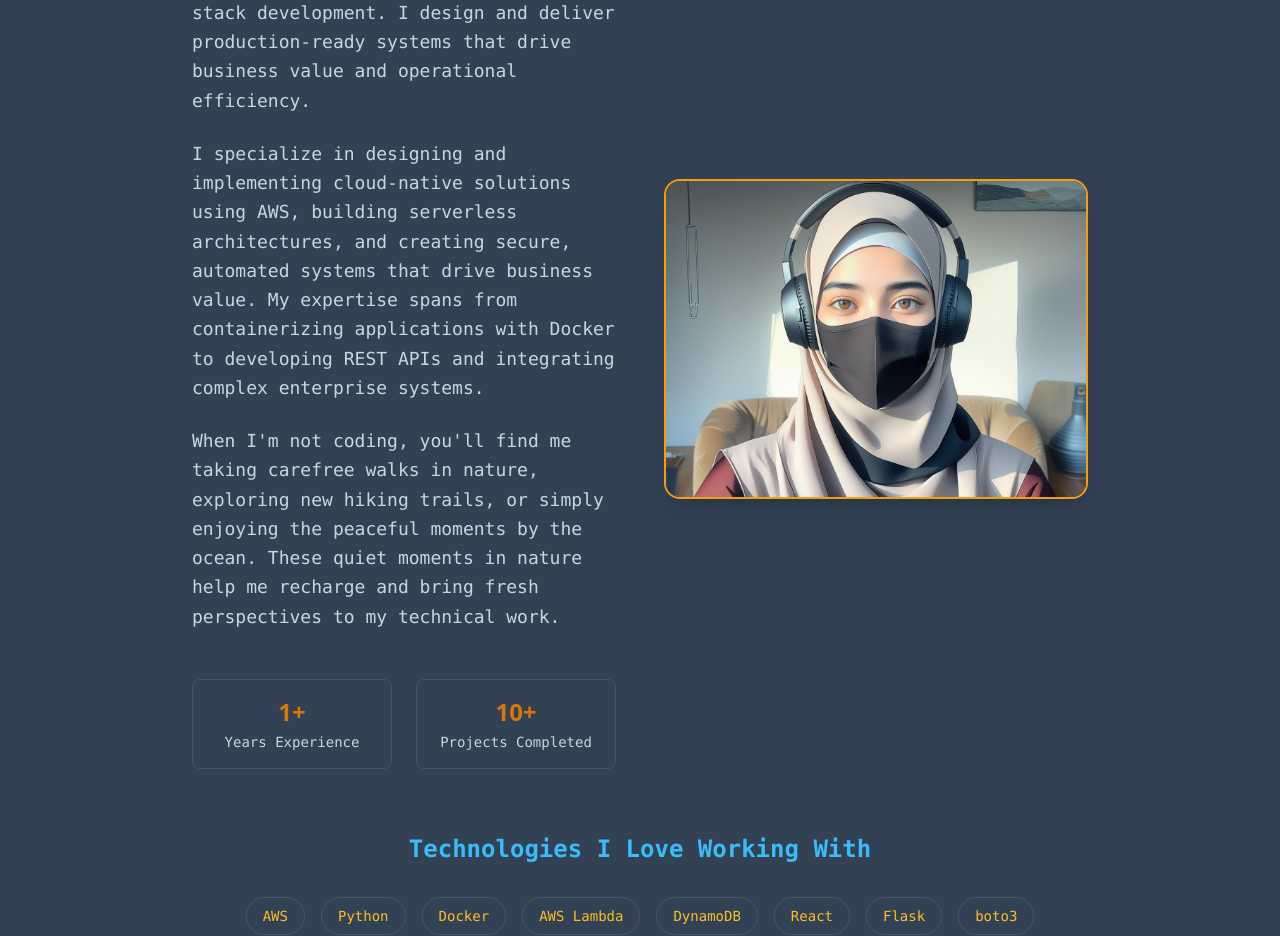
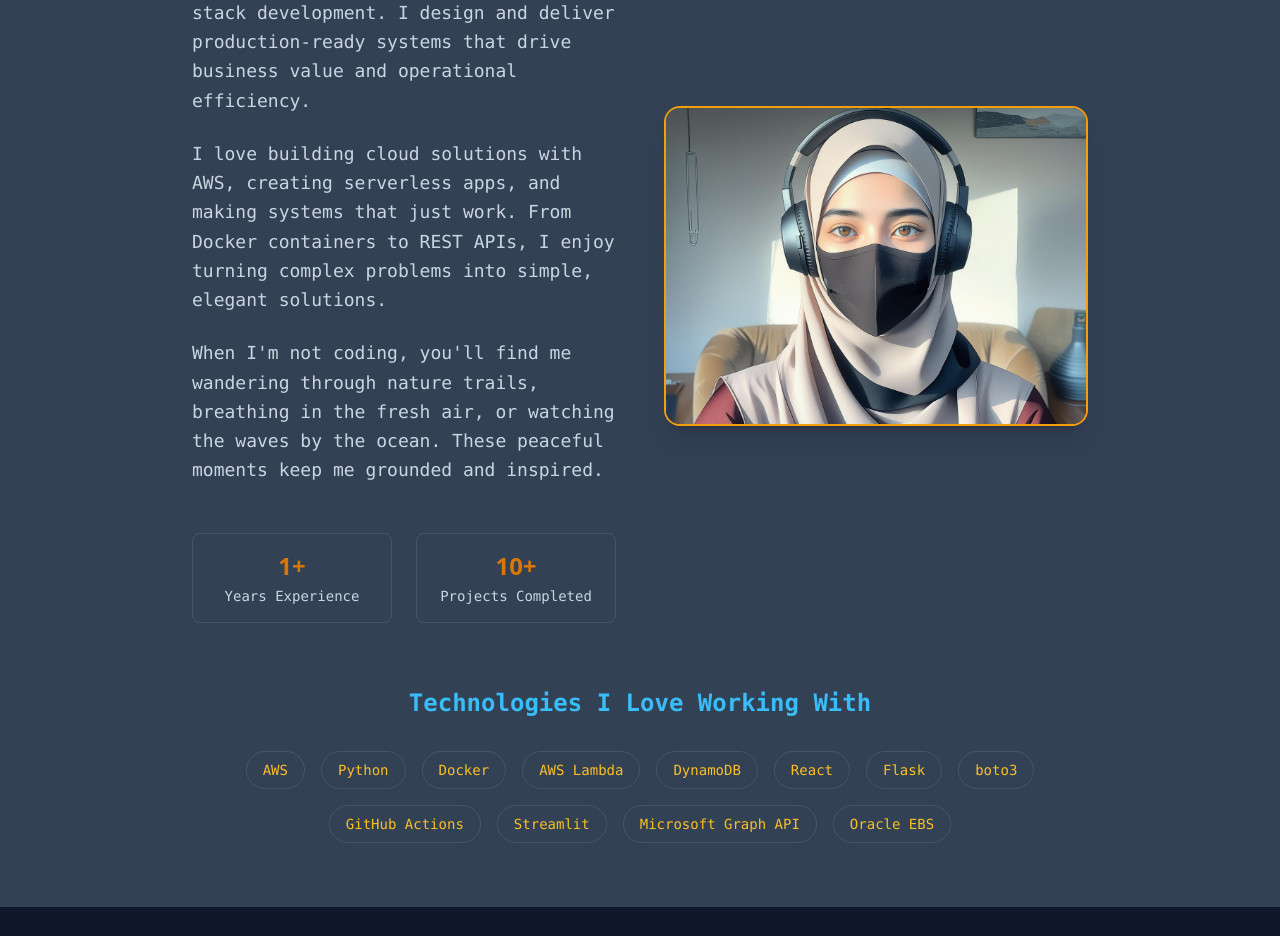
Before and after one commit to ManarElgamil/portfolio, a Next.js app: page / in a window 1280 px wide. Shown: the part 1120-2056 px from the top of the page. Built offline with nearby package versions, Linux system fonts and the light colour scheme.

Commit message:
changing about section

```diff
--- a/src/components/About.tsx
+++ b/src/components/About.tsx
@@ -23,17 +23,15 @@ const About = () => {
               </p>
 
               <p className="text-lg text-gray-600 dark:text-terminal-300 leading-relaxed font-mono">
-                I specialize in designing and implementing cloud-native solutions using AWS,
-                building serverless architectures, and creating secure, automated systems that
-                drive business value. My expertise spans from containerizing applications with
-                Docker to developing REST APIs and integrating complex enterprise systems.
+                I love building cloud solutions with AWS, creating serverless apps, and
+                making systems that just work. From Docker containers to REST APIs,
+                I enjoy turning complex problems into simple, elegant solutions.
               </p>
 
               <p className="text-lg text-gray-600 dark:text-terminal-300 leading-relaxed font-mono">
-                When I&apos;m not coding, you&apos;ll find me taking carefree walks in nature,
-                exploring new hiking trails, or simply enjoying the peaceful moments by the
-                ocean. These quiet moments in nature help me recharge and bring fresh
-                perspectives to my technical work.
+                When I&apos;m not coding, you&apos;ll find me wandering through nature trails,
+                breathing in the fresh air, or watching the waves by the ocean.
+                These peaceful moments keep me grounded and inspired.
               </p>
 
               {/* Quick Stats */}
```
